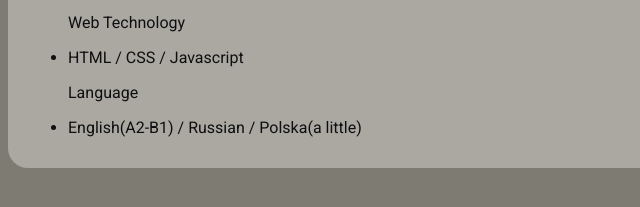
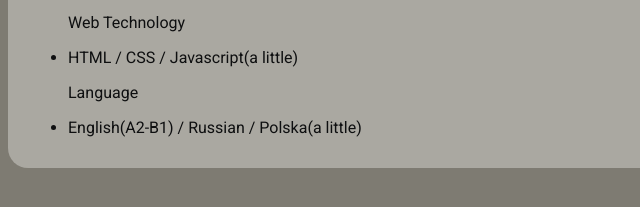
Before and after one commit to Kaktus-cod/resume, a plain HTML site: page index.html in a window 1280 px wide. Shown: the part 825-1032 px from the top of the page, 0-640 px from the left. Drawn offline with Linux system fonts and the light colour scheme.

Commit message:
Update index.html

```diff
--- a/index.html
+++ b/index.html
@@ -72,7 +72,7 @@
 			<h2>Skills</h2>
 			<ul class="skill-list">
 				<p>Web Technology</p>
-				<li>HTML / CSS / Javascript</li>
+				<li>HTML / CSS / Javascript(a little)</li>
 			</ul>
 			<ul class="skill-list">
 				<p>Language</p>
```
